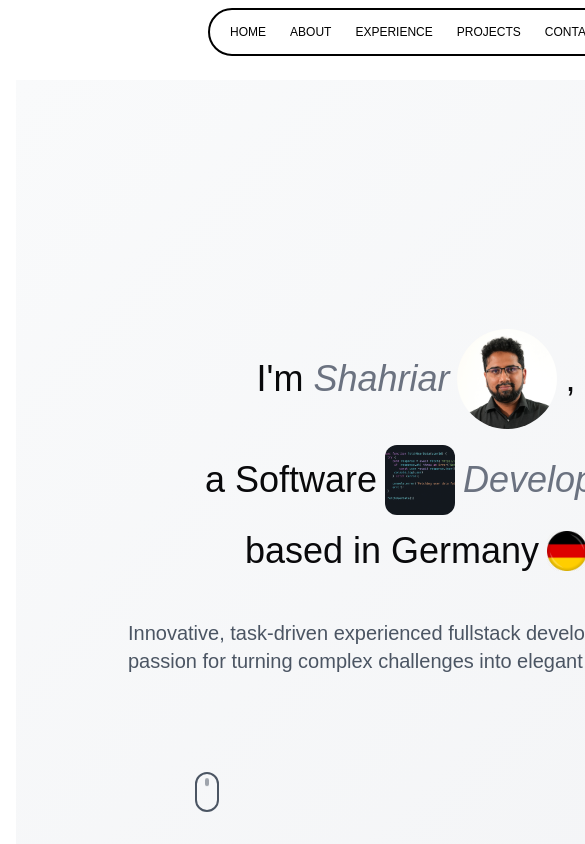
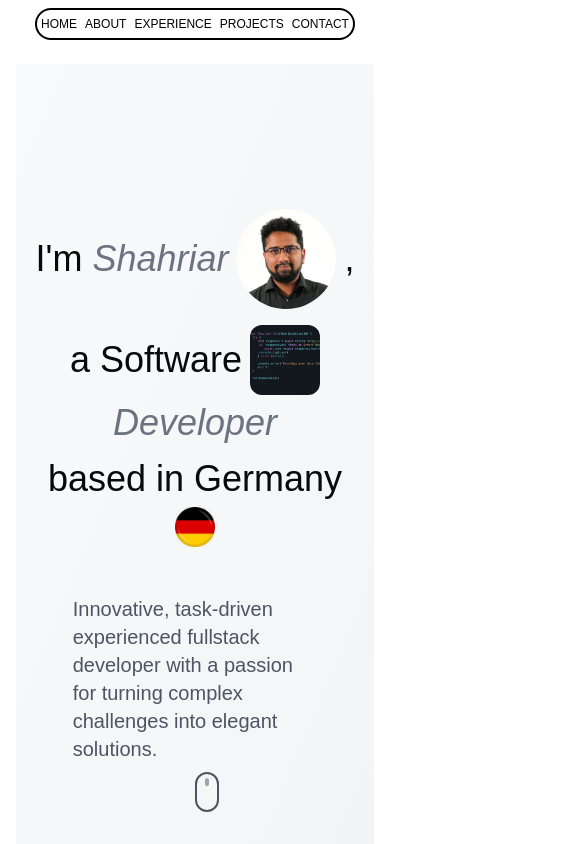
Before and after one commit to ShahSau/portfolioNew, a Next.js app: page / in a window 390 px wide. Shown: the top 844 px of the page, 585 px wide, since content can reach past the window. Built offline with nearby package versions, Linux system fonts and the light colour scheme.

Commit message:
responsive

```diff
--- a/app/page.tsx
+++ b/app/page.tsx
@@ -9,7 +9,7 @@ import { SlideTabsAll } from "@/components/Nav/SlideTabsAll";
 
 const Home: FC = () => {
   return (
-    <div className="flex">
+    <div className="flex flex-col lg:flex-row">
       {/**Sidebar in medium or bigger screen*/}
       <Sidebar />
 
--- a/components/Nav/SlideTabs.tsx
+++ b/components/Nav/SlideTabs.tsx
@@ -19,7 +19,7 @@ const SlideTabs: FC = () => {
           opacity: 0,
         }));
       }}
-      className="relative mx-auto flex w-fit rounded-full border-2 border-black bg-white p-2"
+      className="relative mx-auto flex w-fit rounded-full border-2 border-black bg-white md:p-2"
     >
       <Tab setPosition={setPosition}>Home</Tab>
       <Tab setPosition={setPosition}>About</Tab>
--- a/components/Nav/SlideTabsAll.tsx
+++ b/components/Nav/SlideTabsAll.tsx
@@ -12,7 +12,7 @@ interface TabProps {
 
 export const SlideTabsAll: FC = () => {
   return (
-    <div className="lg:hidden px-28 w-full backdrop-blur-md sticky top-0 py-2 z-40 ">
+    <div className="block lg:hidden md:px-28 p-0 w-full backdrop-blur-md top-0 md:sticky py-2 z-40 ">
       <SlideTabs />
     </div>
   );
--- a/components/Nav/Tab.tsx
+++ b/components/Nav/Tab.tsx
@@ -25,7 +25,7 @@ const Tab: FC<TabProps> = ({ children, setPosition }) => {
         });
       }}
       href={`#${typeof children === "string" ? children.toLowerCase() : ""}`}
-      className="relative z-10 block cursor-pointer px-3 py-1.5 text-xs uppercase text-white mix-blend-difference md:px-5 md:py-3 md:text-base"
+      className="relative z-10 block cursor-pointer px-1 py-1.5 text-xs uppercase text-white mix-blend-difference md:px-5 md:py-3 md:text-base"
     >
       {children}
     </a>
```
